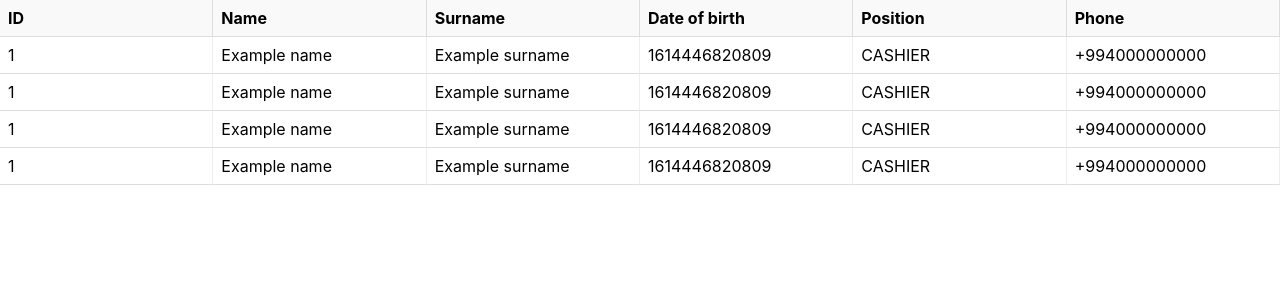
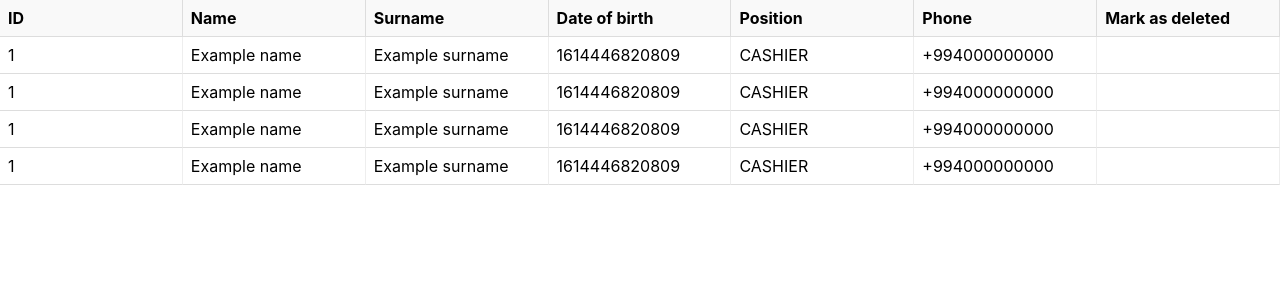
Before and after one commit to Profile/nextjs-datasheet, a Next.js app: page /sheets in a window 1280 px wide. Shown: the top 300 px of the page. Built offline with nearby package versions, Linux system fonts and the light colour scheme.

Commit message:
Update headerCell model

```diff
--- a/pages/sheets/index.js
+++ b/pages/sheets/index.js
@@ -28,6 +28,7 @@ const headerCells = [
     {key: 'dateOfBirth', name: 'Date of birth', type: 'text', editable: true, filterable: true  },
     {key: 'position', name: 'Position', type: 'text', editable: true, filterable: true  },
     {key: 'phone', name: 'Phone', type: 'text', editable: true, filterable: true  },
+    {key: 'deleted', name: 'Mark as deleted', type: 'checkbox', editable: true, filterable: false  },
 ];
 
 export default function Sheets() {
```
